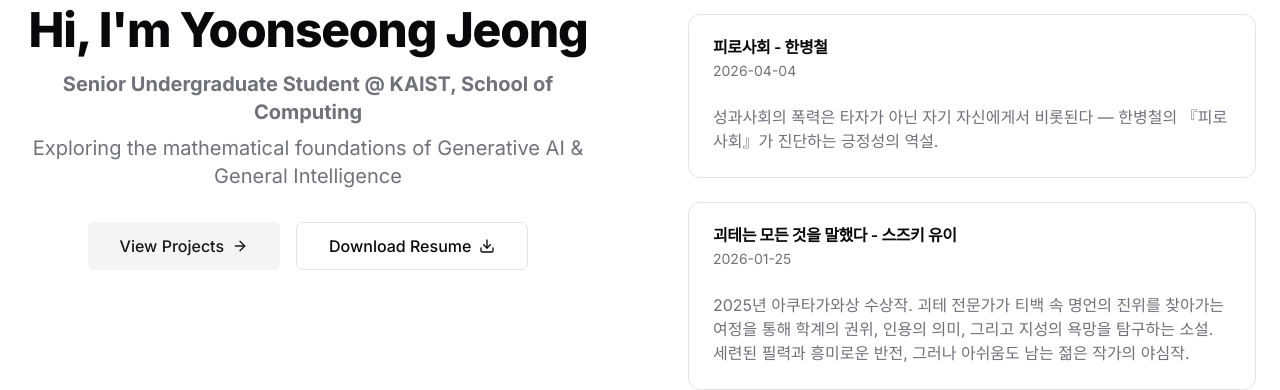
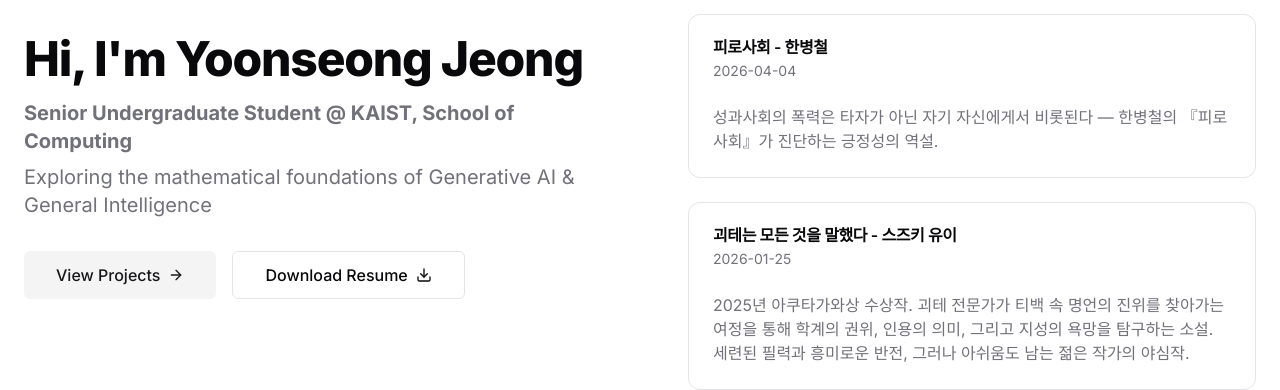
Before and after one commit to JYS1025/JYS1025.github.io, a Next.js app: page / in a window 1280 px wide. Shown: the part 473-863 px from the top of the page. Built offline with nearby package versions, Linux system fonts and the light colour scheme.

Commit message:
Vertically center hero column and revert text to left-aligned

```diff
--- a/app/page.tsx
+++ b/app/page.tsx
@@ -7,7 +7,7 @@ export default function Home() {
     <div className="container mx-auto px-6 pt-4 pb-6 md:pt-8 md:pb-12 lg:pt-8 lg:pb-16">
       <div className="grid gap-16 lg:grid-cols-2 lg:gap-24 items-start">
         {/* Left Column: Intro/Bio */}
-        <div className="flex flex-col lg:sticky lg:top-24">
+        <div className="flex flex-col lg:sticky lg:top-24 lg:h-[calc(100vh-6rem)] lg:justify-center pb-12 lg:pb-0">
           <Hero align="left" />
         </div>
 
--- a/components/sections/hero.tsx
+++ b/components/sections/hero.tsx
@@ -20,7 +20,7 @@ export function Hero({ align = "center" }: HeroProps) {
                 "container mx-auto flex flex-col justify-center space-y-8",
                 align === "center"
                     ? "py-12 md:py-24 lg:py-32 items-center text-center min-h-[calc(100vh-4rem)]"
-                    : "py-0 items-center text-center"
+                    : "py-0 items-start text-left"
             )}
         >
             {align === "left" && (
@@ -47,7 +47,10 @@ export function Hero({ align = "center" }: HeroProps) {
                     initial={{ opacity: 0, y: 20 }}
                     animate={{ opacity: 1, y: 0 }}
                     transition={{ duration: 0.5, delay: align === "left" ? 0.4 : 0.2 }}
-                    className="max-w-[700px] text-muted-foreground md:text-xl mx-auto"
+                    className={cn(
+                        "max-w-[700px] text-muted-foreground md:text-xl",
+                        align === "center" && "mx-auto"
+                    )}
                 >
                     <span className="font-bold block mb-2">Senior Undergraduate Student @ KAIST, School of Computing</span>
                     Exploring the mathematical foundations of Generative AI & General Intelligence
@@ -57,7 +60,10 @@ export function Hero({ align = "center" }: HeroProps) {
                 initial={{ opacity: 0, y: 20 }}
                 animate={{ opacity: 1, y: 0 }}
                 transition={{ duration: 0.5, delay: align === "left" ? 0.6 : 0.4 }}
-                className="flex flex-col w-full space-y-4 sm:w-auto sm:flex-row sm:space-x-4 sm:space-y-0 items-center justify-center"
+                className={cn(
+                    "flex flex-col w-full space-y-4 sm:w-auto sm:flex-row sm:space-x-4 sm:space-y-0",
+                    align === "center" ? "items-center justify-center" : "items-start"
+                )}
             >
                 <Button asChild variant="secondary" size="lg" className="h-12 w-full sm:w-auto px-8 text-base">
                     <Link href="/projects">
```
